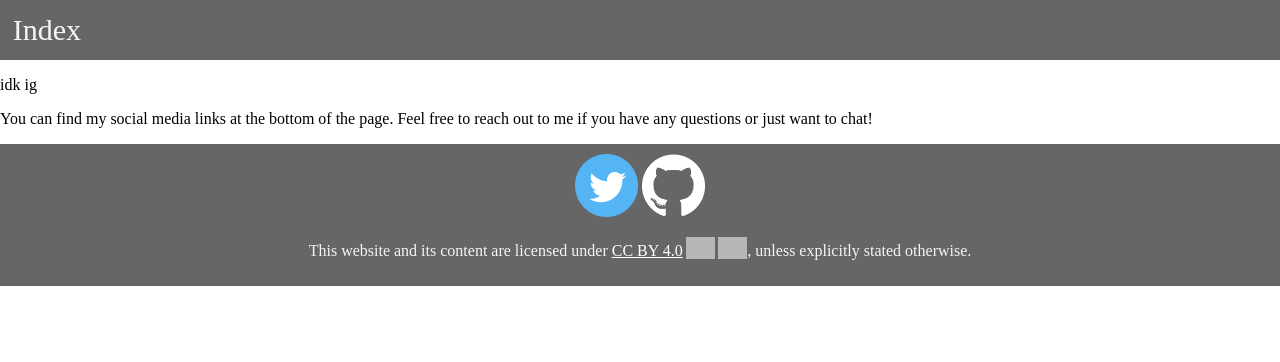
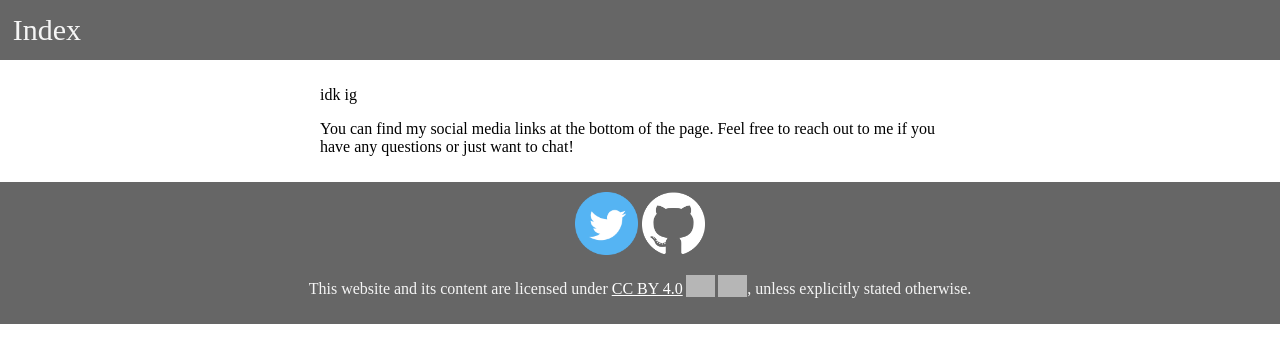
Before and after one commit to kgbqv/kgbqv.github.io, a plain HTML site: page index.html in a window 1280 px wide. Drawn offline with Linux system fonts and the light colour scheme; grey boxes are pictures that could not be loaded; a web font is replaced by a local one.

Commit message:
change ig

```diff
--- a/style.css
+++ b/style.css
@@ -74,3 +74,9 @@ body {
 #link {
   float:right;
 }
+
+#content {
+  margin: auto;
+  width: 50%;
+  padding: 10px;
+}
```
Also changed, not shown: index.html (+1 -0 lines).
